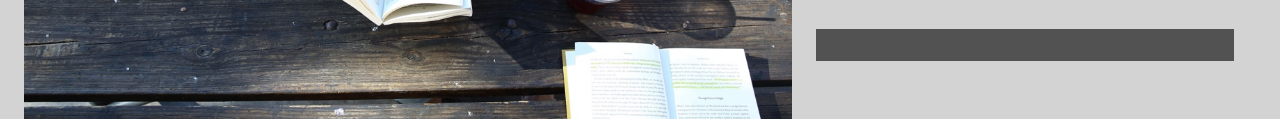
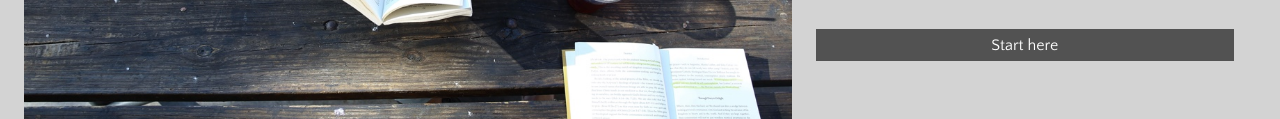
Before and after one commit to elainaprice/colmar-academy, a plain HTML site: page index.html in a window 1280 px wide. Shown: the part 409-528 px from the top of the page. Drawn offline with Linux system fonts and the light colour scheme; files that its build step writes are made by us from their sources.

Commit message:
Fixed button formatting

```diff
--- a/index.html
+++ b/index.html
@@ -56,7 +56,7 @@
           <h2>Lorem ipsum dolor sit amet, consectetur adipiscing elit.</h2>
         </div>
       <div class="button">
-        <h3>Start here</h3>
+        <p>Start here</p>
       </div>
       </div>
     </div>
--- a/resources/css/style.css
+++ b/resources/css/style.css
@@ -128,16 +128,16 @@ h1 span {
 
 .button {
   background-color: rgb(82,82,82);
-  color: white;
   width: 90%;
   margin-top: 32px;
 }
 
-.button h3 {
+.button p {
   text-align: center;
   padding-top: 8px;
   padding-bottom: 8px;
   font-weight: normal;
+  color: white;
 }
 
 /*Mobile Banner*/
```
